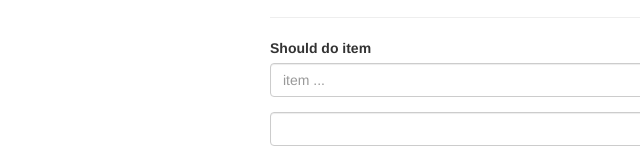
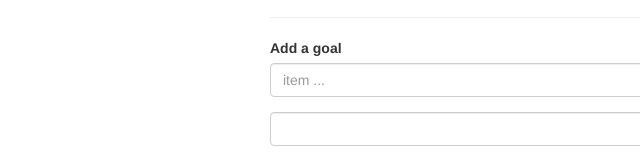
Before and after one commit to peamy/Angular-site, a website: page app/index.html at #!/goals in a window 1280 px wide. Shown: the part 623-782 px from the top of the page, 20-660 px from the left. Drawn offline with nearby package versions, Linux system fonts and the light colour scheme; files that its build step writes are made by us from their sources.

Commit message:
Update goals.html

```diff
--- a/app/views/goals.html
+++ b/app/views/goals.html
@@ -51,7 +51,7 @@
 
 <form>
 <div class="form-group">
-  <label for="itemInput">Should do item</label>
+  <label for="itemInput">Add a goal</label>
   <input type="text" class="form-control" id="itemInput" placeholder="item ..." ng-model="newItem.name">
 </div>
 <div class="form-group">
```
